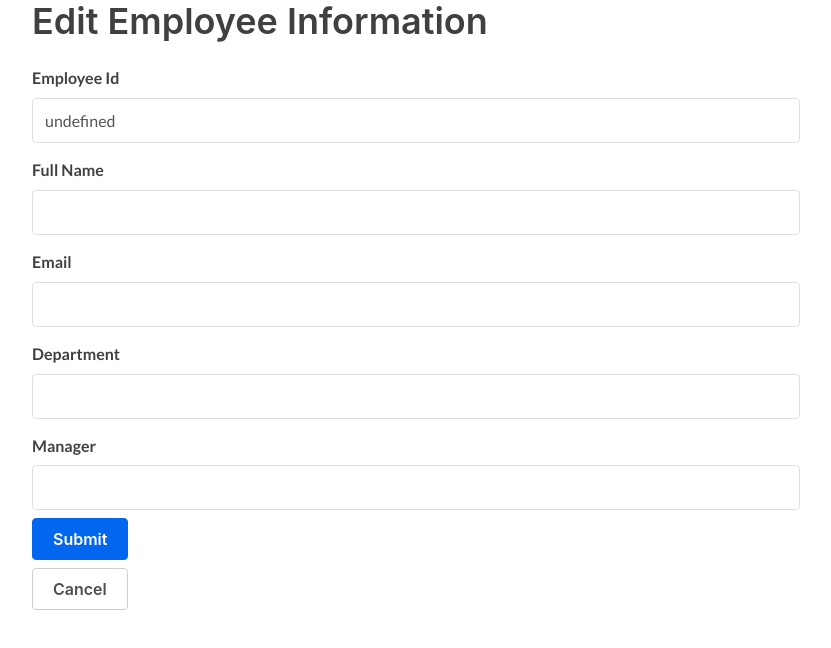
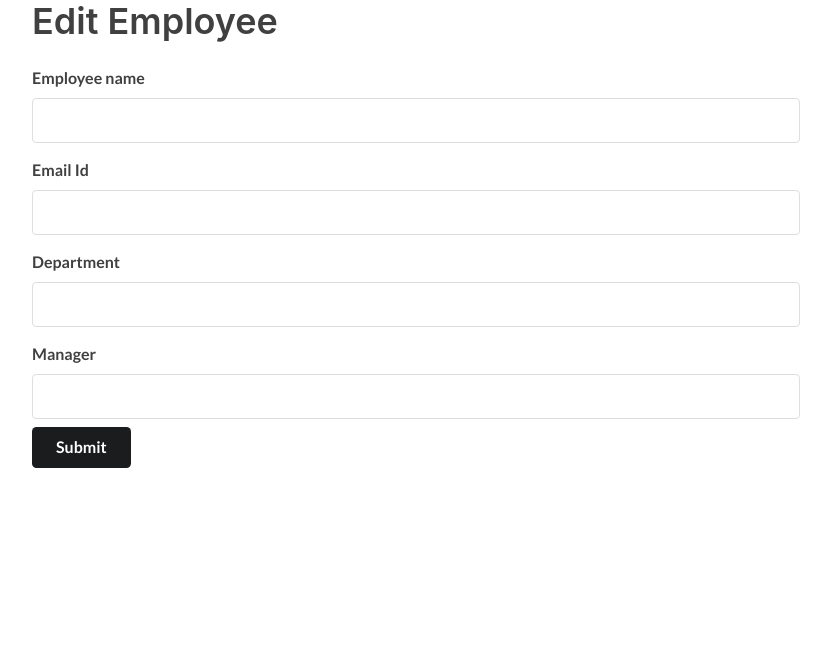
Before and after one commit to advait-deshmukh/ems, a React (Create React App) app: page /edit in a window 1280 px wide. Shown: the top 648 px of the page, without its empty margins (224-1055 px from the left). Built offline with nearby package versions, Linux system fonts and the light colour scheme.

Commit message:
Integration with the backend

```diff
--- a/src/App.tsx
+++ b/src/App.tsx
@@ -11,18 +11,12 @@ import Signup from './login/Signup';
 const App : FC = ()=>{
 
     const [selectedEmployee, setSelectedEmployee ] = useState({})
-    const [credentials, setCredentials] = useState({username:"", password:""});
-
-    //username and password from login page
-    const getCredentials = (values) => {
-        setCredentials(values)
-    }
 
 
     return(
         <div>
             <Route path= "/">
-                <Login getCredentials = {(v) => getCredentials(v)}/>
+                <Login />
             </Route>
 
 
@@ -35,7 +29,6 @@ const App : FC = ()=>{
                 <div>
                     <Title/>
                     <List
-                        credentials  = {credentials}
                         setSelectedEmployee = {setSelectedEmployee}
                     />
                 </div>
--- a/src/Dashboard/Add.tsx
+++ b/src/Dashboard/Add.tsx
@@ -3,16 +3,9 @@ import {Formik, Form, Field} from 'formik';
 import Link from '../Routing/Link';
 import backend from '../api/backend';
 
-type valuesType = { empName:'', empMail :'', department:'', manager:'' }
+type valuesType = { empName:string, empMail :string, department:string, manager:string }
 
 function Add(){
-
-    const [empid, setEmpId] = useState('');
-    const [empname, setempname] = useState('');
-    const [empmail, setempmail] = useState('');
-    const [department, setdepartment] = useState('');
-    const [manager, setmanager] = useState('');
-
 
     const onFormSubmit = (values : valuesType) => {
         const input = {
@@ -80,34 +73,6 @@ function Add(){
                 </Form>
             </Formik>
         </div>
-
-        /* //     <form className = 'small-container'>
-        //         <h1>Add New Employee</h1>
-
-        //         <label > Employee Id </label>
-        //         <input type="text" id="id" onChange={e => setEmpId(e.target.value)} required/>
-
-        //         <label > Full Name </label>
-        //         <input type="text" id="name" onChange={e => setempname(e.target.value)} required/>
-
-        //         <label > Email </label>
-        //         <input type="text" id="mail" onChange={e => setempmail(e.target.value)} required/>
-
-        //         <label > Department </label>
-        //         <input type="text" id="department" onChange={e => setdepartment(e.target.value)} required/>
-
-        //         <label > Manager </label>
-        //         <input type="text" id="Manager" onChange={e => setmanager(e.target.value)} required/>
-
-        //         <Link href = "/dashboard">
-        //             <button onClick={(e)=> addEmployee(e)}> Submit </button>
-        //         </Link>
-        //         <br/>
-        //         <Link href = "/dashboard">
-        //             <button className="muted-button"> Cancel </button>
-        //         </Link>
-        //     </form>
-        // </div> */
     );
 }
 
--- a/src/Dashboard/Edit.tsx
+++ b/src/Dashboard/Edit.tsx
@@ -1,64 +1,119 @@
 import React,{useState} from 'react';
+import {Formik, Form, Field, validateYupSchema} from 'formik'
+import backend from '../api/backend';
 import Link from '../Routing/Link';
 
-function Edit({employeesData, selectedEmployee, setEmployeesData }){
+type valuesType = { empName:string, empMail :string, department:string, manager:string }
 
-    const [empid, setEmpId] = useState(selectedEmployee.empid);
-    const [empname, setempname] = useState(selectedEmployee.empname);
-    const [empmail, setempmail] = useState(selectedEmployee.empmail);
-    const [department, setdepartment] = useState(selectedEmployee.department);
-    const [manager, setmanager] = useState(selectedEmployee.manager);
+function Edit({ selectedEmployee }){
 
+    const onFormSubmit = (values : valuesType) =>{
+        const input = {
+            empName: values.empName,
+            empMail: values.empMail,
+            department: values.department,
+            manager: values.manager
+        }
+        const id = selectedEmployee.id;
 
-    function onFormSubmit(event){
-
-        event.preventDefault();
-        const editedEmployee = {empid, empname, empmail, department, manager};
-
-        for(let i=0; i<employeesData.length; i++){
-            if(employeesData[i].empid === editedEmployee.empid){
-                employeesData.splice(i, 1, editedEmployee);
-                break;
+        backend.put(`/employee/${id}`, input, {headers:{"Authorization" : "Basic Z3JlZW46MjIy"}}).then(
+            (response)=>{
+                alert("Employee edited successfully")
+                window.history.pushState({}, "", "/dashboard")
+                const navEvent = new PopStateEvent('popstate');
+                window.dispatchEvent(navEvent);
             }
-        }
-
-        //*update the database along with updating the state*//
-
-        setEmployeesData(employeesData);
+        ).catch(
+            (error)=>{
+                alert("Error while editing employee");
+            }
+        )
     }
 
 
     return (
-        <div>
-            <form onSubmit = {(e) => onFormSubmit(e)} className = 'small-container'>
-                <h1>Edit Employee Information</h1>
+        <div className = 'small-container'>
+            <h1 > Edit Employee </h1>
 
-            {/* Employee Id not allowed to be edited. */}
-                <label > Employee Id  </label>
-                <input value ={`${empid} `} id="id" onChange={e => setEmpId(e.target.value)} disabled type="text"/>
+            <Formik
+                initialValues={{
+                    empName: selectedEmployee.empName,
+                    empMail: selectedEmployee.empMail,
+                    department: selectedEmployee.department,
+                    manager: selectedEmployee.manager
+                }}
+                onSubmit={(values : valuesType) => {onFormSubmit(values)}}
+            >
+                <Form>
+                    <label>Employee name</label>
+                    <Field
+                        id="empName"
+                        name="empName"
+                        type="text"
+                        placeholder = {selectedEmployee.empName}
+                    />
 
-                <label > Full Name </label>
-                <input value ={empname} id="name" onChange={e => setempname(e.target.value)} required type="text"/>
+                    <label>Email Id</label>
+                    <Field
+                        id="empMail"
+                        name= "empMail"
+                        type = "email"
+                        placeholder = {selectedEmployee.empMail}
+                    />
 
-                <label > Email </label>
-                <input value ={empmail} id="mail" onChange={e => setempmail(e.target.value)} required type="text"/>
+                    <label>Department</label>
+                    <Field
+                        id="department"
+                        name= "department"
+                        type = "text"
+                        placeholder = {selectedEmployee.department}
+                    />
 
-                <label > Department </label>
-                <input value ={department} id="department" onChange={e => setdepartment(e.target.value)} required type="text"/>
+                    <label>Manager</label>
+                    <Field
+                        id="manager"
+                        name= "manager"
+                        type = "text"
+                        placeholder = {selectedEmployee.manager}
+                    />
 
-                <label > Manager </label>
-                <input value ={manager} id="Manager" onChange={e => setmanager(e.target.value)} required type="text"/>
+                    <button className='ui secondary button' type="submit">Submit</button>
 
-                <Link href = "/dashboard">
-                    <button onClick={(event)=> onFormSubmit(event)}> Submit </button>
-                </Link>
-                <br/>
-                <Link href = "/dashboard">
-                    <button className="muted-button"> Cancel </button>
-                </Link>
-            </form>
+                </Form>
+            </Formik>
         </div>
     );
+    // return (
+    //     <div>
+    //         <form onSubmit = {(e) => onFormSubmit(e)} className = 'small-container'>
+    //             <h1>Edit Employee Information</h1>
+
+    //         {/* Employee Id not allowed to be edited. */}
+    //             <label > Employee Id  </label>
+    //             <input value ={`${empid} `} id="id" onChange={e => setEmpId(e.target.value)} disabled type="text"/>
+
+    //             <label > Full Name </label>
+    //             <input value ={empname} id="name" onChange={e => setempname(e.target.value)} required type="text"/>
+
+    //             <label > Email </label>
+    //             <input value ={empmail} id="mail" onChange={e => setempmail(e.target.value)} required type="text"/>
+
+    //             <label > Department </label>
+    //             <input value ={department} id="department" onChange={e => setdepartment(e.target.value)} required type="text"/>
+
+    //             <label > Manager </label>
+    //             <input value ={manager} id="Manager" onChange={e => setmanager(e.target.value)} required type="text"/>
+
+    //             <Link href = "/dashboard">
+    //                 <button onClick={(event)=> onFormSubmit(event)}> Submit </button>
+    //             </Link>
+    //             <br/>
+    //             <Link href = "/dashboard">
+    //                 <button className="muted-button"> Cancel </button>
+    //             </Link>
+    //         </form>
+    //     </div>
+    // );
 }
 
 export default Edit;
--- a/src/Dashboard/Title.tsx
+++ b/src/Dashboard/Title.tsx
@@ -1,20 +1,38 @@
 import React from 'react';
+import backend from '../api/backend';
 import Link from '../Routing/Link'
 
 
 function Title(){
+
+    const handleLogout = () =>{
+        backend.get('/logout', {
+            headers: {"Authorization" : "Basic Z3JlZW46MjIy"}
+        }).then(
+            (response) => {
+                alert("Logged out successfully");
+                window.history.pushState({}, "","/")
+                const navEvent = new PopStateEvent('popstate');
+                window.dispatchEvent(navEvent);
+            }
+        ).catch(
+            (error)=>{
+                alert("could not log out");
+            }
+        )
+
+    }
+
 
     return (
         <header>
 
             <div className='text-center '> <h1>Employee Management System</h1> </div>
 
-            <Link href = "/">
-                <button className='ui button' >Log out</button>
-            </Link>
+            <button className='ui button' onClick={() => handleLogout()}> Log out </button>
 
             <Link href = "/add">
-                <button className='fluid ui button blue'> Add Employee </button>
+                <button className='fluid ui secondary button'> Add Employee </button>
             </Link>
 
         </header>
--- a/src/login/Login.tsx
+++ b/src/login/Login.tsx
@@ -8,11 +8,9 @@ type valuesType = {
     password : string
 }
 
-function Login({getCredentials}){
+function Login(){
 
     const onFormSubmit = (values : valuesType) => {
-
-        getCredentials(values);
 
         backend.post("/login",
         {
@@ -22,7 +20,7 @@ function Login({getCredentials}){
             headers: {"Authorization" : "Basic Z3JlZW46MjIy"}
         }).then(
             (response)=>{
-                alert("Login successfull")
+                console.log(response)
                 window.history.pushState({}, "", "/dashboard")
                 const navEvent = new PopStateEvent('popstate');
                 window.dispatchEvent(navEvent);
```
Also changed, not shown: src/Dashboard/List.tsx (+27 -16 lines).
